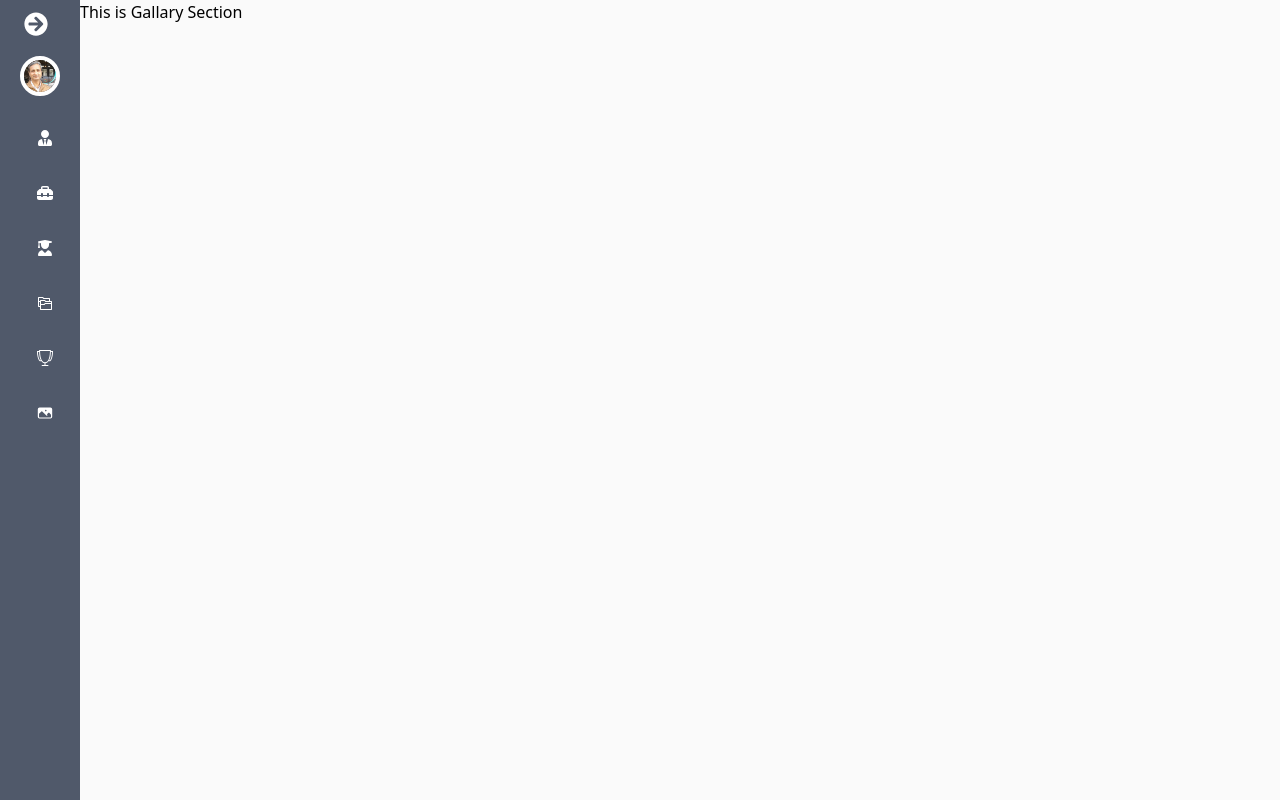
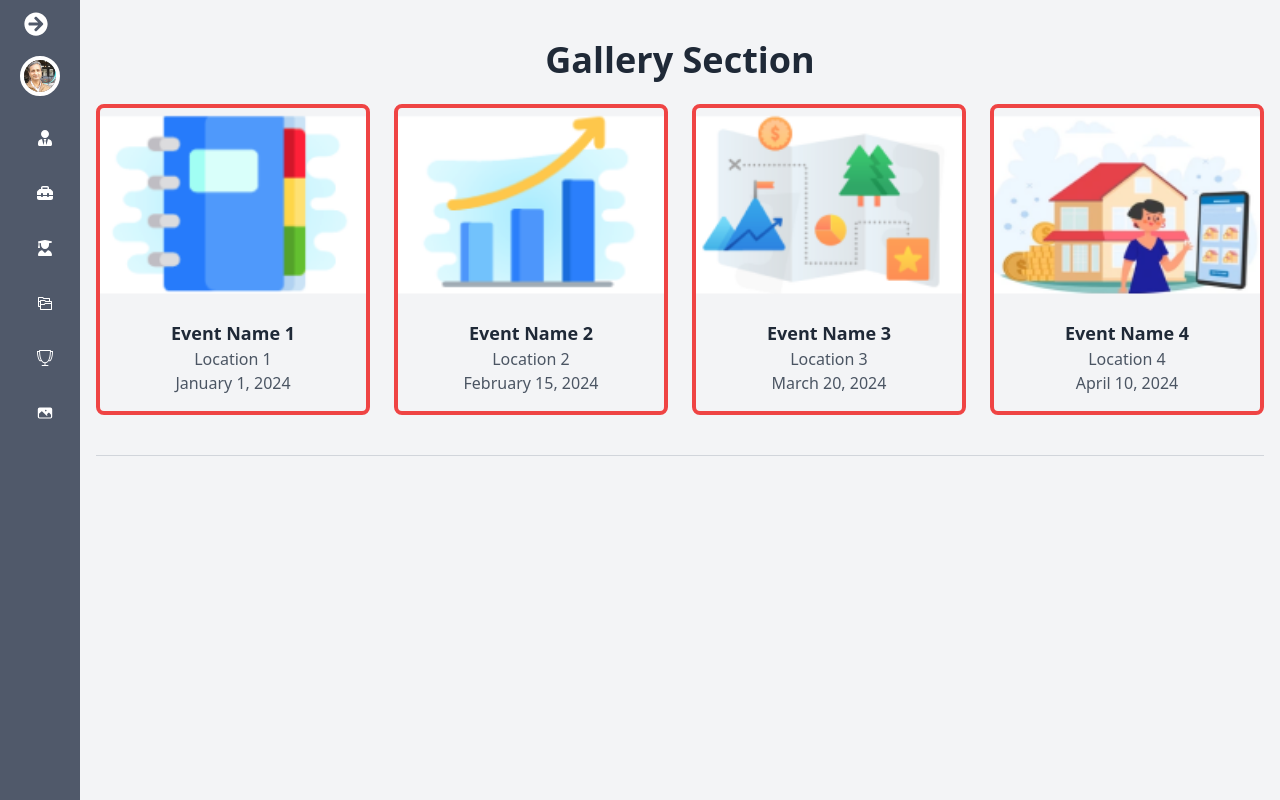
Before and after one commit to sachinsingh2020/rajeshmishraportfolio, a React (Create React App) app: page /gallery in a window 1280 px wide. Built offline with nearby package versions, Linux system fonts and the light colour scheme.

Commit message:
added gallery section

```diff
--- a/src/Components/Gallery.jsx
+++ b/src/Components/Gallery.jsx
@@ -1,11 +1,55 @@
-import React from 'react'
+import React from 'react';
+import img1 from "../assets/blogImage1.png";
+import img2 from "../assets/blogImage2.png";
+import img3 from "../assets/blogImage3.png";
+import img4 from "../assets/blogImage4.png";
 
 const Gallery = () => {
+    const images = [
+        {
+            src: img1,
+            location: "Location 1",
+            eventName: "Event Name 1",
+            date: "January 1, 2024"
+        },
+        {
+            src: img2,
+            location: "Location 2",
+            eventName: "Event Name 2",
+            date: "February 15, 2024"
+        },
+        {
+            src: img3,
+            location: "Location 3",
+            eventName: "Event Name 3",
+            date: "March 20, 2024"
+        },
+        {
+            src: img4,
+            location: "Location 4",
+            eventName: "Event Name 4",
+            date: "April 10, 2024"
+        }
+    ];
+
     return (
-        <div>
-            This is Gallary Section
+        <div className="h-[100vh] overflow-auto py-10 px-4 bg-gray-100 text-center">
+            <h1 className="text-4xl font-bold text-gray-800 mb-6">Gallery Section</h1>
+            <div className="grid grid-cols-1 sm:grid-cols-2 md:grid-cols-3 lg:grid-cols-4 gap-6">
+                {images.map((image, index) => (
+                    <div key={index} className="overflow-hidden rounded-lg border-4 border-red-500 transition-transform transform hover:scale-105">
+                        <img src={image.src} alt={`Gallery Image ${index + 1}`} className="w-full h-auto" />
+                        <div className="p-4">
+                            <h2 className="text-lg font-semibold text-gray-800">{image.eventName}</h2>
+                            <p className="text-gray-600">{image.location}</p>
+                            <p className="text-gray-600">{image.date}</p>
+                        </div>
+                    </div>
+                ))}
+            </div>
+            <hr className="my-10 border-gray-300" />
         </div>
-    )
+    );
 }
 
-export default Gallery
+export default Gallery;
```
